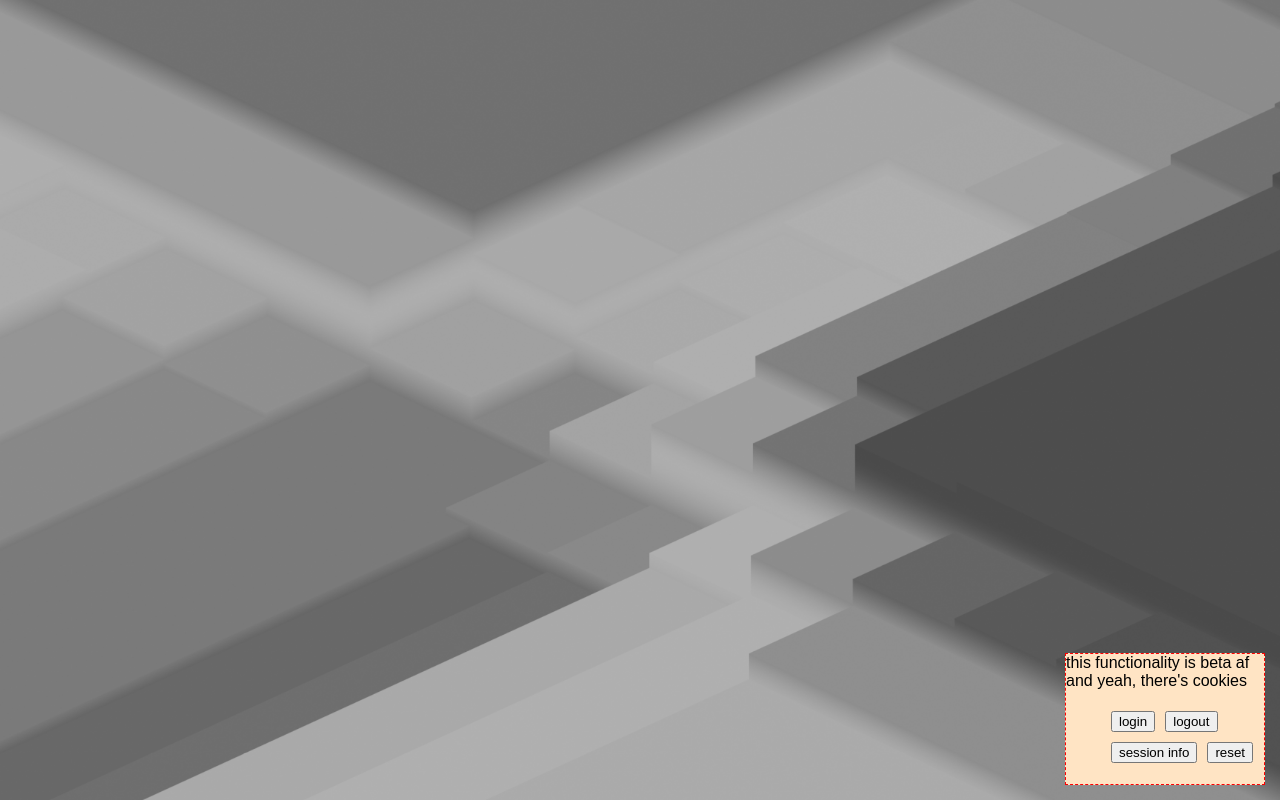
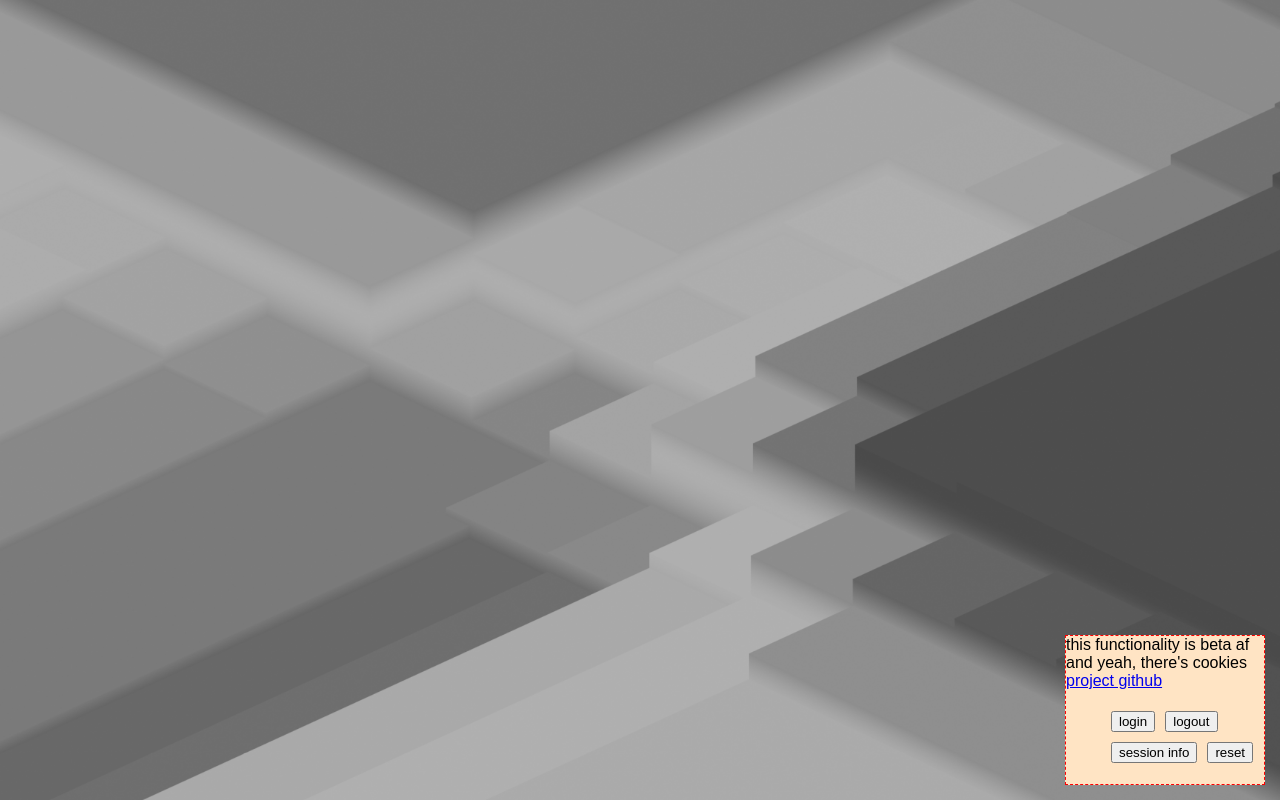
Before and after one commit to stanjosh/notes-app, a Flask app: template templates/home.html in a window 1280 px wide. Run offline with Flask 2, Linux system fonts and the light colour scheme; the template is opened without the code that fills it, so the values that code supplies are empty.

Commit message:
added github link

```diff
--- a/templates/home.html
+++ b/templates/home.html
@@ -6,7 +6,7 @@
 		<link rel="icon" type="image/x-icon" href="static/favicon.ico">
 		<meta name="description" content="A description.">
 		<meta name="viewport" content="width=device-width, initial-scale=1">
-
+		<title>notes app</title>
 		<link rel="stylesheet" type="text/css" href="{{ url_for('static', filename='style.css' )}}">
 	</head>
 	<body>
@@ -17,6 +17,7 @@
 	<nav>
 		this functionality is beta af<br>
 		and yeah, there's cookies
+		<a href="https://github.com/stanjosh/notes-app">project github</a>
 		<ul>
 
 			<li><input type="submit" value="login" id="loginButton"></a>
```
